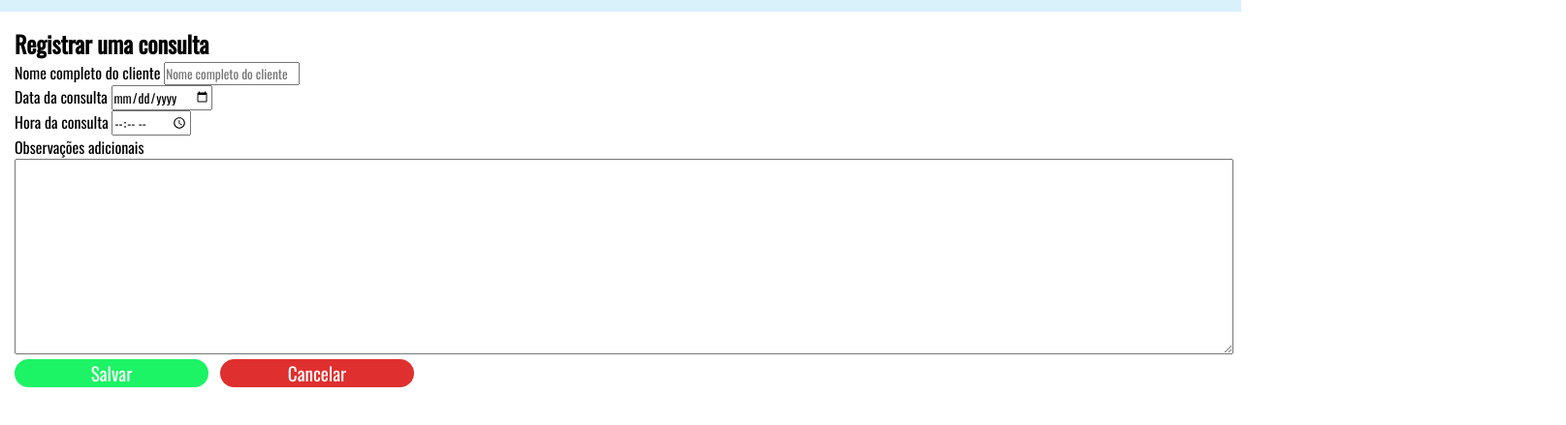
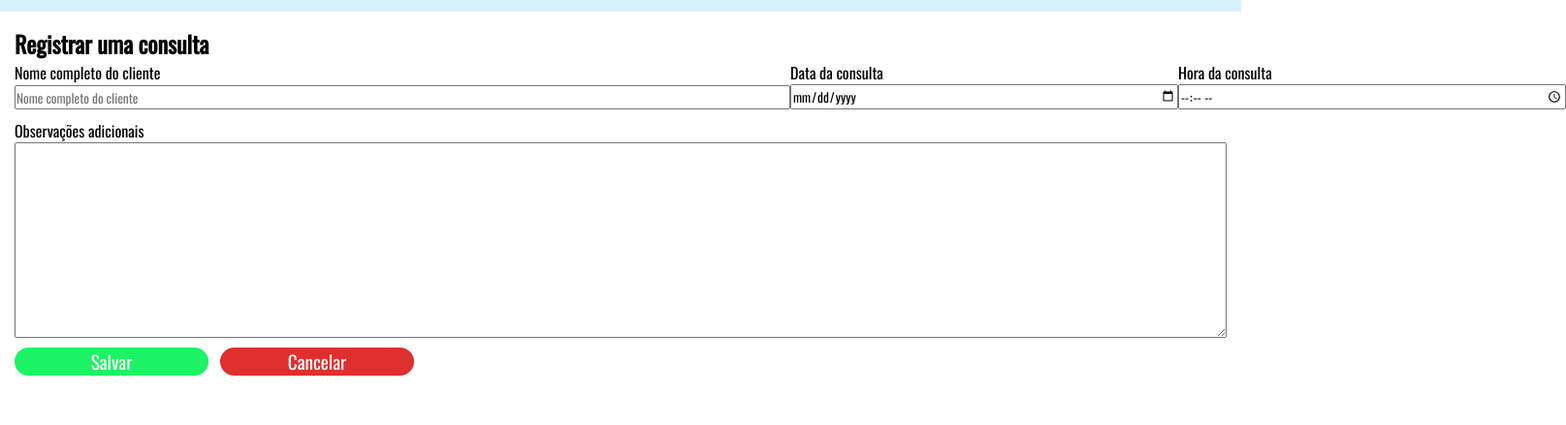
Before and after one commit to Edmig1/MiguelGarrocini, a plain HTML site: page Front/consultas.html in a window 1280 px wide. Shown: the part 99-538 px from the top of the page at 97% size, 1615 px wide, since content can reach past the window. Drawn offline with nearby package versions, Linux system fonts and the light colour scheme.

Commit message:
tudo feito exceto clientes, versão semifinal

```diff
--- a/Front/consultas.html
+++ b/Front/consultas.html
@@ -23,7 +23,7 @@
         </nav>
     </header>
 
-    <main>
+    <main id=mainc>
         <section id="consulta">
             <div class="texto-consulta">
                 <h1>Registrar uma consulta</h1>
@@ -33,8 +33,8 @@
                     <div class="pergunta">
                         <div class="nome-consulta">
                             <label for="nome-con">Nome completo do cliente</label>
-                            <input type="text" name="nome-con" id="nome-con" required placeholder="Nome completo do cliente"
-                                minlength="4">
+                            <input type="text" name="nome-con" id="nome-con" required
+                                placeholder="Nome completo do cliente" minlength="4">
                         </div>
                         <div class="data-consulta">
                             <label for="data-con">Data da consulta</label>
@@ -46,12 +46,12 @@
                         </div>
                     </div>
                     <div class="mais-info">
-                        <label for="info">Observações adicionais</label>
+                        <label for="info" id="labinfo">Observações adicionais</label>
                         <textarea name="info" id="info" cols="200" rows="10"></textarea>
                     </div>
                     <div class="butoes">
                         <div class="confirma">
-                             <button type="subbit" id="botao-confirma">Salvar</button>
+                            <button type="subbit" id="botao-confirma">Salvar</button>
                         </div>
                         <div class="cancela">
                             <button type="reset" id="botao-cancela">Cancelar</button>
--- a/styles/mobile.css
+++ b/styles/mobile.css
@@ -37,6 +37,61 @@
     #mainr #form #formulario-form1 form input,
     #mainr #form #formulario-form1 form button{
         width: 200px;
-        text-align: left;
     }
 }
+
+/* -----------------------------------------consultas--------------------------------------------------------------- */
+#mainc .confirma button{
+    color: white;
+    background-color:var(--cor-verde);
+    border: none;
+    border-radius: 30px;
+    cursor: pointer;
+    font-size: larger;
+    width: 200px;
+}
+#mainc .cancela button{
+    color: white;
+    background-color:var(--cor-vermelho);
+    border: none;
+    border-radius: 30px;
+    cursor: pointer;
+    font-size: larger;
+    width: 200px;
+    margin-left: 12px;
+}
+
+#mainc .butoes{
+    display:flex;
+    flex-direction: row;
+    padding-top: 10px;
+}
+/* daqui pra cima é os botão */
+
+#mainc .nome-consulta,
+#mainc .data-consulta,
+#mainc .hora-consulta,
+#mainc .mais-info {
+
+    display: grid;
+    grid-template-columns: auto;
+
+}
+
+#mainc .pergunta {
+    display:     flex;
+    flex-direction: row;
+    justify-content: space-between;
+}
+
+#mainc .nome-consulta input{
+width: 100vh;
+}
+#mainc .data-consulta input,
+#mainc .hora-consulta input{
+    width: 50vh;
+}
+
+#mainc .mais-info{
+    padding-top: 10px;
+}
```
